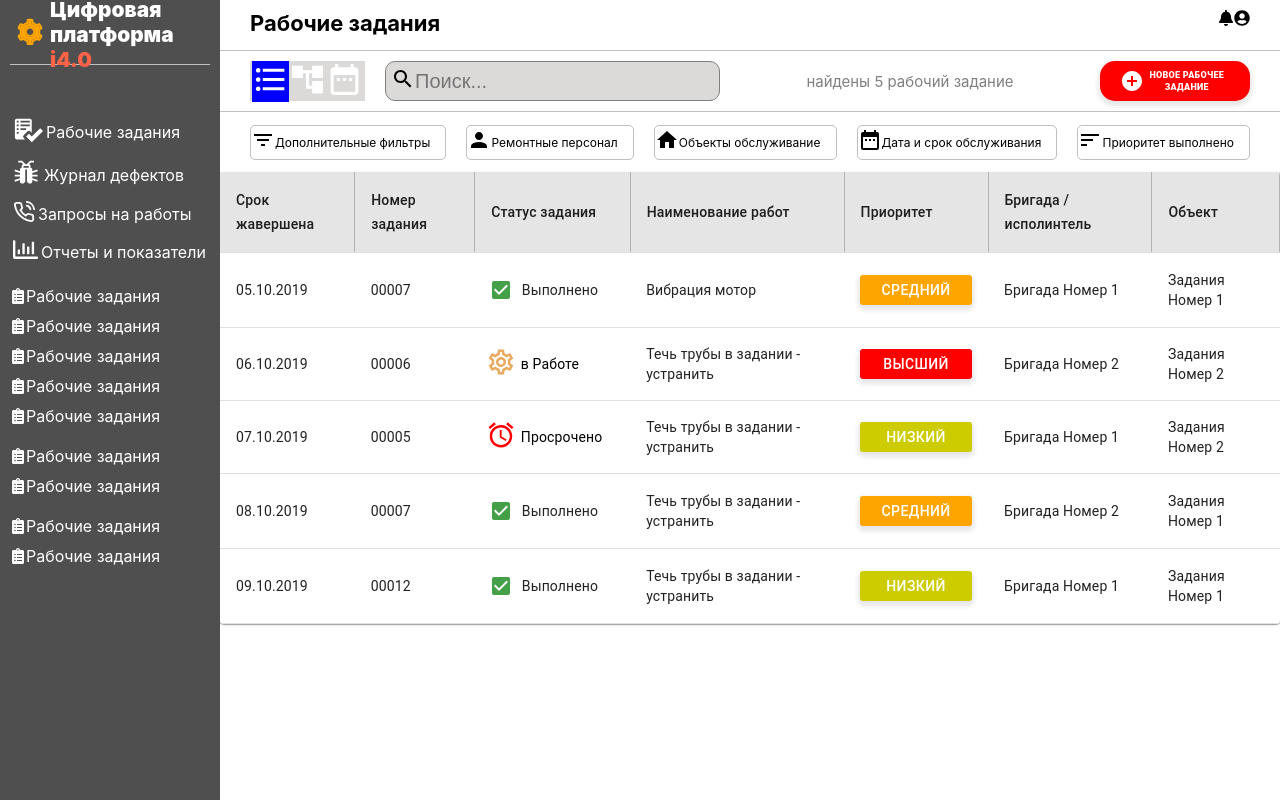
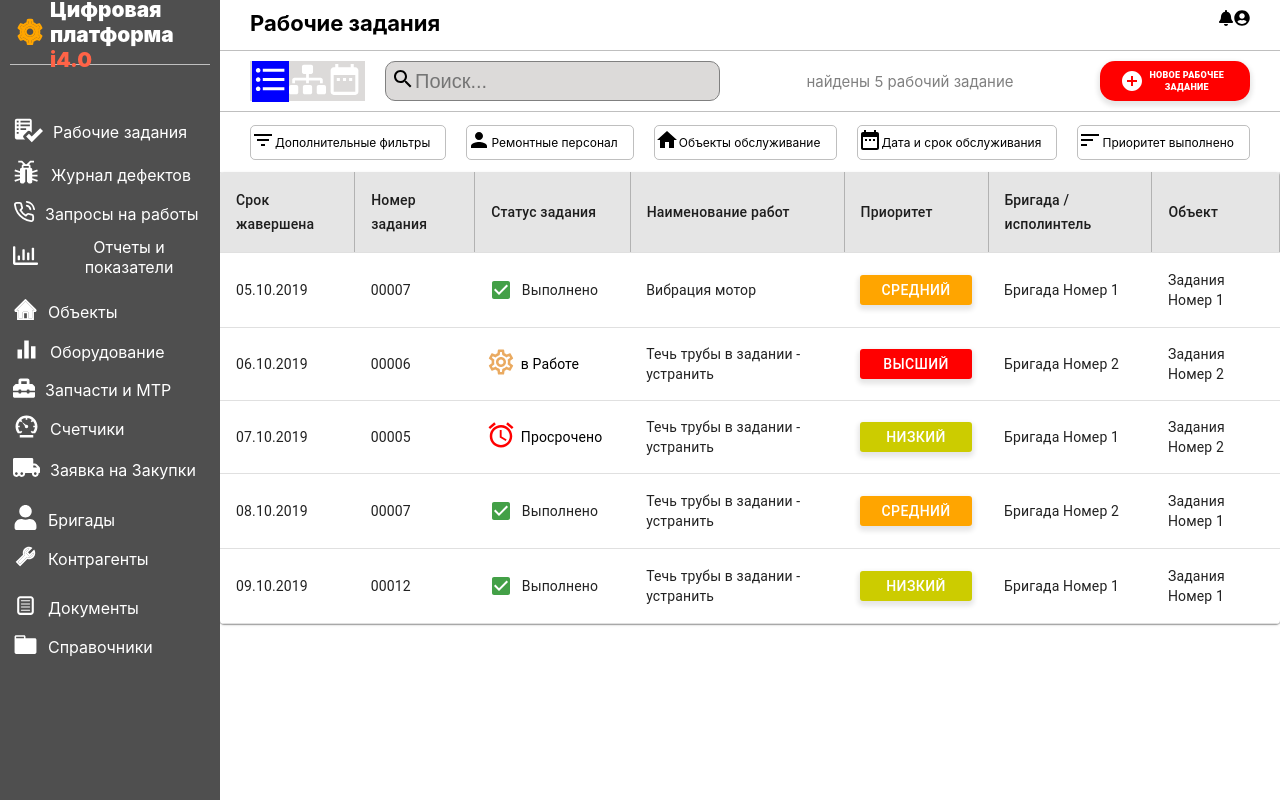
Before and after one commit to harut0111/working-assignment, a React (Create React App) app: page / in a window 1280 px wide. Built offline with nearby package versions, Linux system fonts and the light colour scheme.

Commit message:
completed left menu main icons

```diff
--- a/src/Components/LeftMenu/index.jsx
+++ b/src/Components/LeftMenu/index.jsx
@@ -1,8 +1,11 @@
 import React from 'react';
-import { FaClipboardList, FaRegChartBar } from 'react-icons/fa';
-import { AiTwotoneSetting } from "react-icons/ai";
-import { GoChecklist, GoBug } from "react-icons/go";
+import { FaRegChartBar, FaToolbox, FaTruckMoving, FaUser } from 'react-icons/fa';
+import { AiTwotoneSetting, AiTwotoneHome, AiTwotoneTool } from "react-icons/ai";
+import { GoChecklist, GoBug, GoFileDirectory } from "react-icons/go";
 import { FiPhoneCall } from "react-icons/fi";
+import { MdEqualizer } from "react-icons/md";
+import { IoMdSpeedometer } from "react-icons/io";
+import { TiDocumentText } from "react-icons/ti";
 
 
 
@@ -24,23 +27,22 @@ const LeftMenu = () => {
                             <li><span className='menuIcon'><FaRegChartBar size="25px"/></span><span>Отчеты и показатели</span></li>
                         </ul>
                         <ul>
-                            <li><FaClipboardList />Рабочие задания</li>
-                            <li><FaClipboardList />Рабочие задания</li>
-                            <li><FaClipboardList />Рабочие задания</li>
-                            <li><FaClipboardList />Рабочие задания</li>
-                            <li><FaClipboardList />Рабочие задания</li>
+                            <li><span className='menuIcon'><AiTwotoneHome size="25px"/></span><span>Объекты</span></li>
+                            <li><span className='menuIcon'><MdEqualizer size="27px"/></span><span>Оборудование</span></li>
+                            <li><span className='menuIcon'><FaToolbox size="22px"/></span><span>Запчасти и МТР</span></li>
+                            <li><span className='menuIcon'><IoMdSpeedometer size="27px"/></span><span>Счетчики</span></li>
+                            <li><span className='menuIcon'><FaTruckMoving size="27px"/></span><span>Заявка на Закупки</span></li>
+
                         </ul>
                         <ul>
-                            <li><FaClipboardList />Рабочие задания</li>
-                            <li><FaClipboardList />Рабочие задания</li>
+                            <li><span className='menuIcon'><FaUser size="25px"/></span><span>Бригады</span></li>
+                            <li><span className='menuIcon'><AiTwotoneTool size="25px"/></span><span>Контрагенты</span></li>
                         </ul>
                         <ul>
-                            <li><FaClipboardList />Рабочие задания</li>
-                            <li><FaClipboardList />Рабочие задания</li>
+                            <li><span className='menuIcon'><TiDocumentText size="25px"/></span><span>Документы</span></li>
+                            <li><span className='menuIcon'><GoFileDirectory size="25px"/></span><span>Справочники</span></li>
                         </ul>
-
                     </nav>
-
                 </div>
             </div>
         </div>
--- a/src/Components/Main/_AddingWork.jsx
+++ b/src/Components/Main/_AddingWork.jsx
@@ -2,10 +2,10 @@ import React from 'react';
 import SearchIcon from '@material-ui/icons/Search';
 import FormatListBulletedIcon from '@material-ui/icons/FormatListBulleted';
 import DateRangeIcon from '@material-ui/icons/DateRange';
-import AccountTreeIcon from '@material-ui/icons/AccountTree';
 import Icon from '../../Core/Icon';
 import CustomBtn from '../../Core/Button';
 import AddCircleIcon from '@material-ui/icons/AddCircle';
+import { FaSitemap } from 'react-icons/fa';
 
 const _AddingWork = () => {
     return (
@@ -13,7 +13,7 @@ const _AddingWork = () => {
             <div className='main-addingWork-content'>
                 <div>
                     <Icon backgroundColor='blue' color='#fff' size='37px' >{FormatListBulletedIcon}</Icon>
-                    <Icon color='#fff'  size='37px' >{AccountTreeIcon}</Icon>
+                    <Icon color='#fff'  size='37px' >{FaSitemap}</Icon>
                     <Icon color='#fff'  size='37px' >{DateRangeIcon}</Icon>
                 </div>
                 <div className='searchBar'><Icon>{SearchIcon}</Icon><input placeholder='Поиск...' type='text'/></div>
--- a/src/Style/leftMenu.scss
+++ b/src/Style/leftMenu.scss
@@ -13,7 +13,6 @@
             margin: 50px 0;
             ul {
                 margin: 20px 0;
-                // border: $testBorder;
                 li {
                     display: flex;
                     align-items: center;
@@ -21,8 +20,12 @@
                     text-align: center;
                     cursor: pointer;
 
+                    &:hover {
+                        background: gray;
+                    }
+
                     .menuIcon {
-                        margin: 0 3px;
+                        margin: 0 10px 0 3px;
                     }
                 }
             }
```
